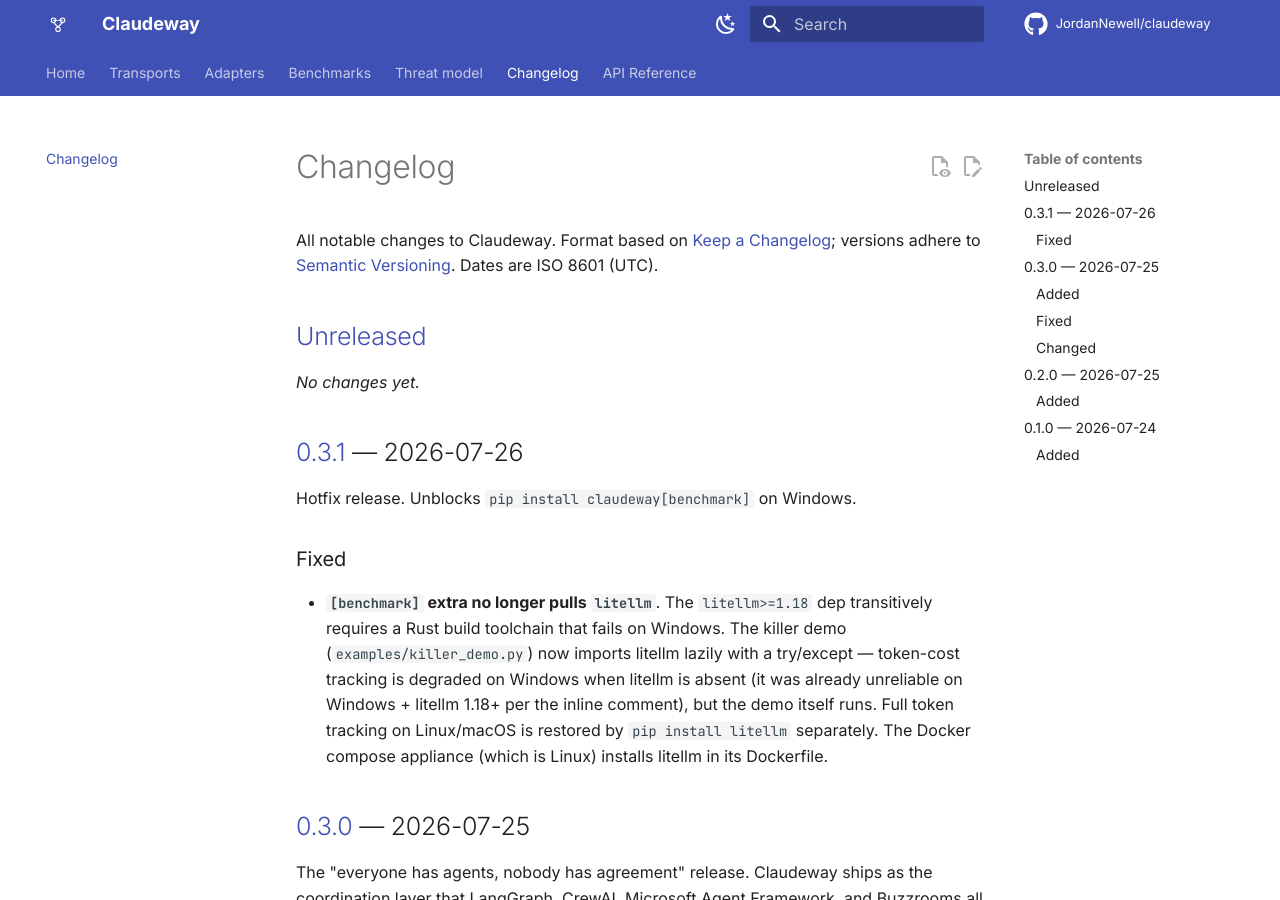
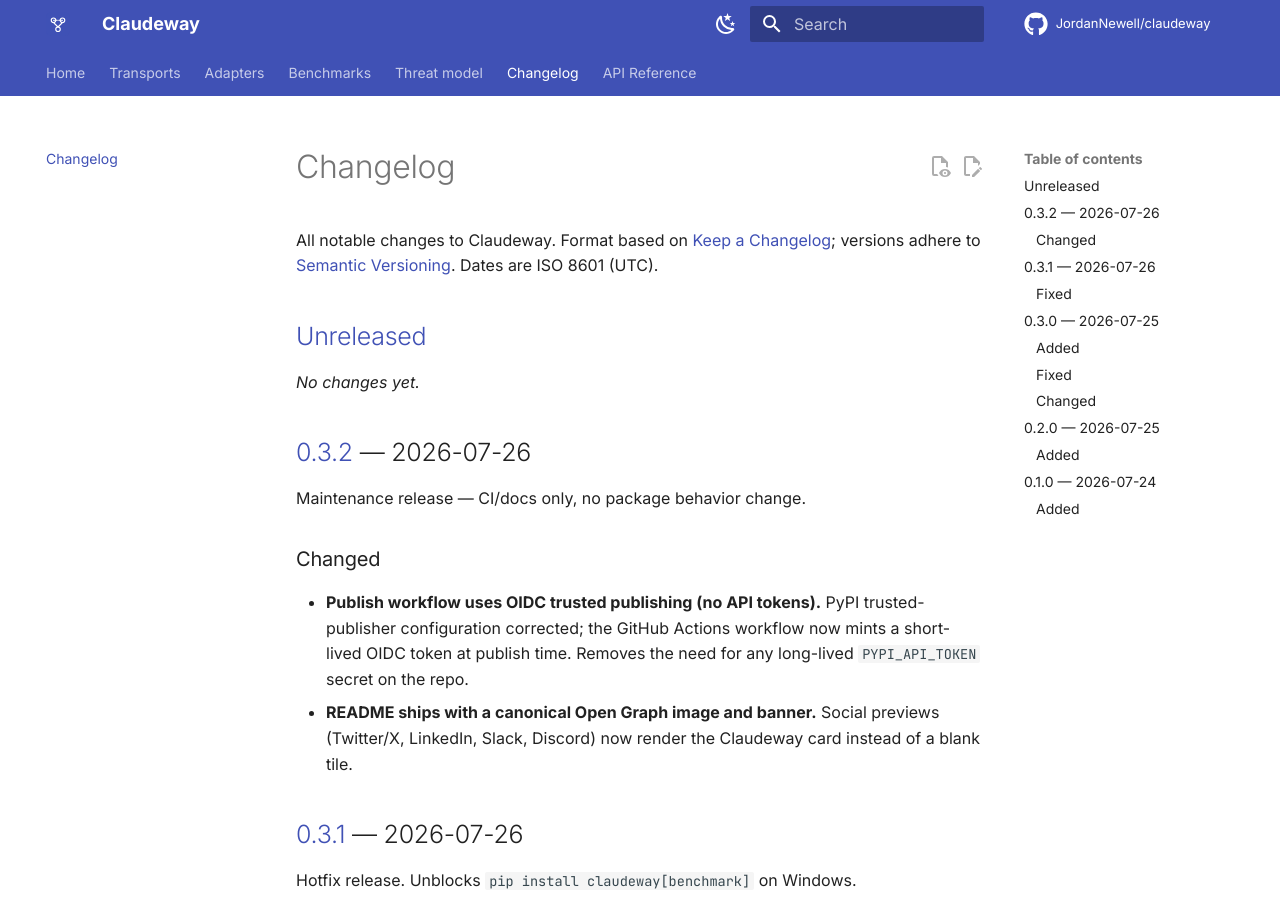
Before and after one commit to JordanNewell/claudeway, an MkDocs documentation site: the page built from docs/CHANGELOG.md, in a window 1280 px wide and 900 px high. Built offline with MkDocs 1.6.1 and Material for MkDocs 9.7.7, drawn with Linux system fonts in a browser that asks for light colours; comment, search, counter and statistics services are not loaded.

Commit message:
chore(release): v0.3.2
Maintenance release - CI/docs only, no package behavior change.

- ci(publish): PyPI trusted-publisher corrected; publish workflow now
  uses OIDC tokenless exchange (no long-lived PYPI_API_TOKEN secret).
- docs: canonical Open Graph image + banner land on README (social
  previews render correctly on Twitter/X, LinkedIn, Slack, Discord).
- chore: bump version stubs (pyproject, __init__, bug_report template,
  CHANGELOG footer links).

```diff
--- a/claudeway/__init__.py
+++ b/claudeway/__init__.py
@@ -18,7 +18,7 @@
 from .signing_pq import MLDSABackend
 from .swarm import AgentResponse, Swarm, SwarmConfig, Task
 
-__version__ = "0.3.1"
+__version__ = "0.3.2"
 
 __all__ = [
     "Agent",
--- a/docs/CHANGELOG.md
+++ b/docs/CHANGELOG.md
@@ -12,6 +12,19 @@
 ## [Unreleased]
 
 _No changes yet._
+
+## [0.3.2] — 2026-07-26
+
+Maintenance release — CI/docs only, no package behavior change.
+
+### Changed
+- **Publish workflow uses OIDC trusted publishing (no API tokens).** PyPI
+  trusted-publisher configuration corrected; the GitHub Actions workflow
+  now mints a short-lived OIDC token at publish time. Removes the need
+  for any long-lived `PYPI_API_TOKEN` secret on the repo.
+- **README ships with a canonical Open Graph image and banner.** Social
+  previews (Twitter/X, LinkedIn, Slack, Discord) now render the Claudeway
+  card instead of a blank tile.
 
 ## [0.3.1] — 2026-07-26
 
@@ -134,7 +147,8 @@
   are deferred — see
   [`docs/DEPRECATION.md`](https://github.com/JordanNewell/claudeway/blob/main/docs/DEPRECATION.md).
 
-[Unreleased]: https://github.com/JordanNewell/claudeway/compare/v0.3.1...HEAD
+[Unreleased]: https://github.com/JordanNewell/claudeway/compare/v0.3.2...HEAD
+[0.3.2]: https://github.com/JordanNewell/claudeway/releases/tag/v0.3.2
 [0.3.1]: https://github.com/JordanNewell/claudeway/releases/tag/v0.3.1
 [0.3.0]: https://github.com/JordanNewell/claudeway/releases/tag/v0.3.0
 [0.2.0]: https://github.com/JordanNewell/claudeway/releases/tag/v0.2.0
--- a/pyproject.toml
+++ b/pyproject.toml
@@ -1,6 +1,6 @@
 [project]
 name = "claudeway"
-version = "0.3.1"
+version = "0.3.2"
 description = "Verifiable multi-agent consensus for Claude. The coordination layer frameworks punted on."
 readme = "README.md"
 license = { text = "MIT" }
```
Also changed, not shown: 1 other file.
